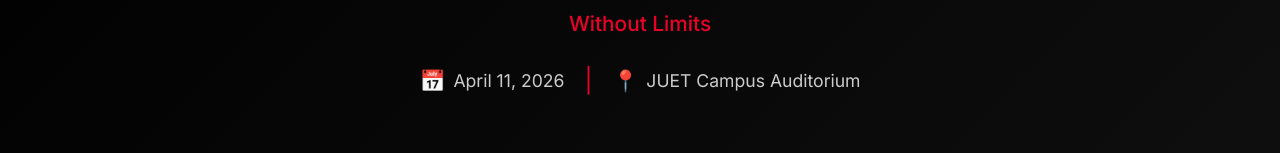
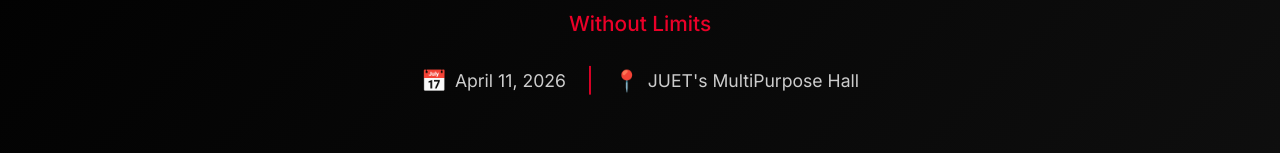
Before and after one commit to Ductblue/tedxjuet_26, a Next.js app in the folder tedx/: page /registration in a window 1280 px wide. Shown: the part 337-490 px from the top of the page. Built offline with nearby package versions, Linux system fonts and the light colour scheme.

Commit message:
made changes in registration page

```diff
--- a/tedx/app/registration/page.tsx
+++ b/tedx/app/registration/page.tsx
@@ -124,7 +124,7 @@
               <div className={styles.divider}>|</div>
               <div className={styles.detailItem}>
                 <span className={styles.icon}>📍</span>
-                <span>JUET Campus Auditorium</span>
+                <span>JUET's MultiPurpose Hall</span>
               </div>
             </motion.div>
           </motion.div>
```
